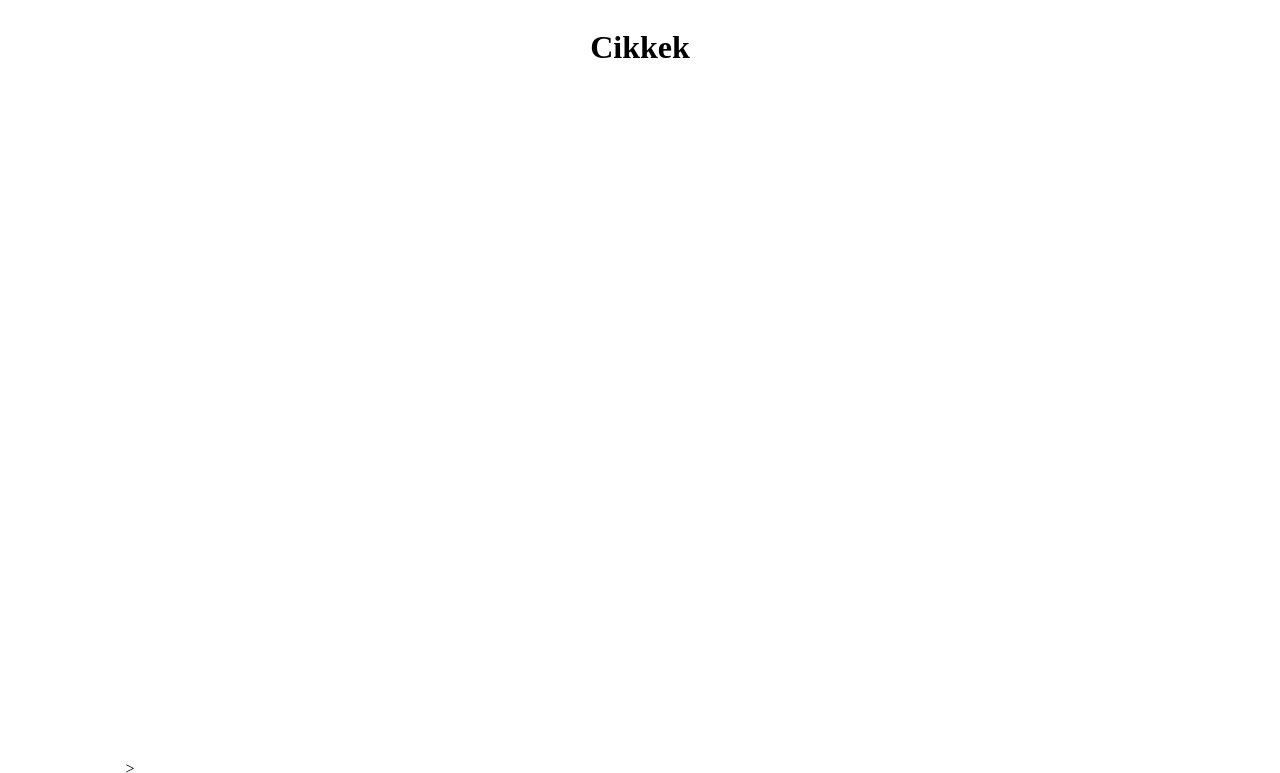
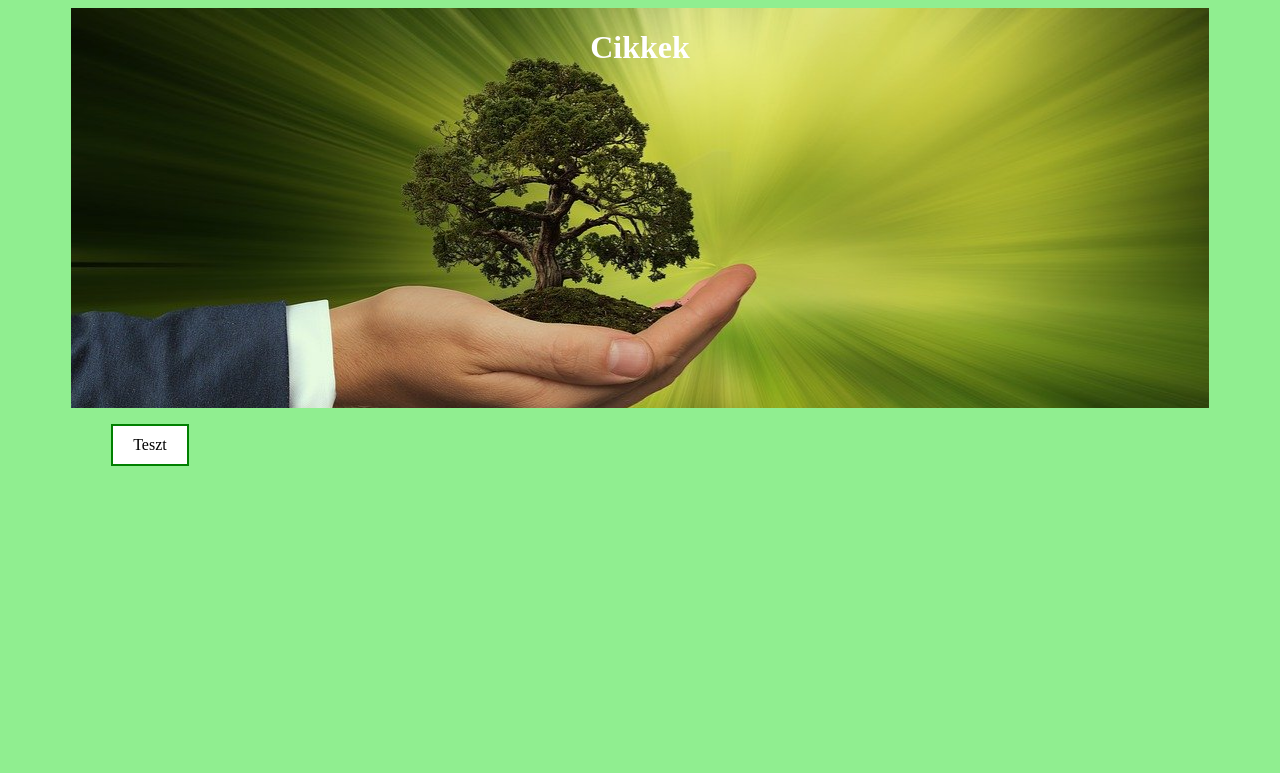
Before and after one commit to menczelesznoemi/fenntarthatosag, a plain HTML site: page index.html in a window 1280 px wide. Shown: the top 773 px of the page. Drawn offline with Linux system fonts and the light colour scheme.

Commit message:
formázás1

```diff
--- a/cikkek.css
+++ b/cikkek.css
@@ -1,3 +1,8 @@
+*{
+    box-sizing: border-box;
+
+}
+
 aside{
     grid-area: as;
 }
@@ -8,19 +13,34 @@ article{
 img {
     max-width: 200px;
     display: block;
+    padding: 5px;
 }
 header{
     grid-area: h;
+    background-image: url("kepek/header.jpg");
+    min-height: 400px;
+    color:white;
 }
 footer {
     grid-area: f;
 }
 
+nav {
+    grid-area: n;
+}
+
 main {
+    width: 90%;
+    margin: 0 auto;
     display: grid;
     grid-template-rows: 1fr 1fr;
     grid-template-areas:
         "h h"
+        "n n"
         "as ar"
         "f f";
 }
+
+body {
+    background-color: lightgreen;
+}
--- a/index.html
+++ b/index.html
@@ -18,9 +18,7 @@
             <a href="teszt.html">Teszt</a>
         </ul>
     </nav>
-    <article>
-        >
-    </header>
+
     <article>
 
         <div class="kerdesek"></div>
```
Also changed, not shown: kepek/header.jpg (added).
